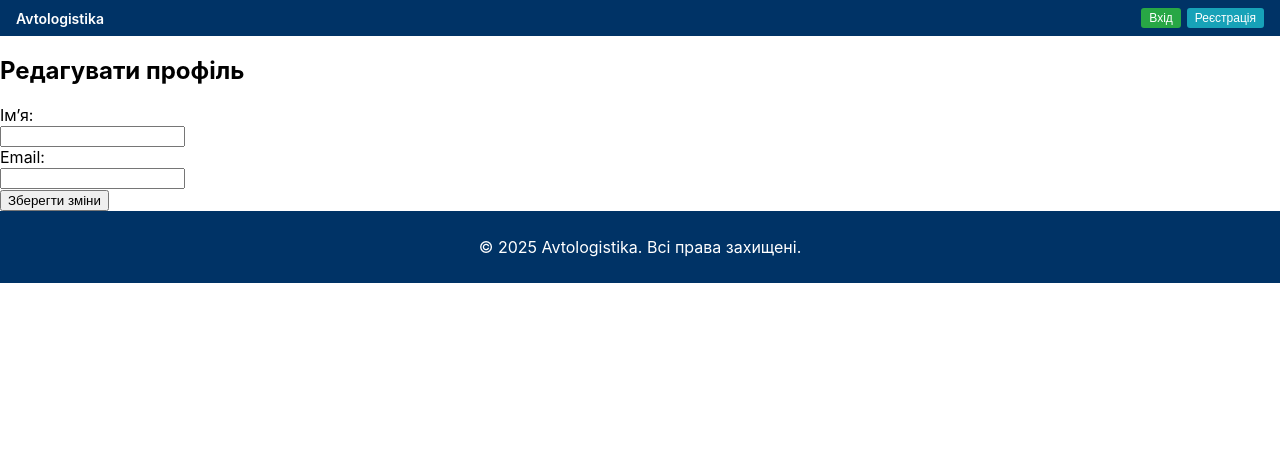
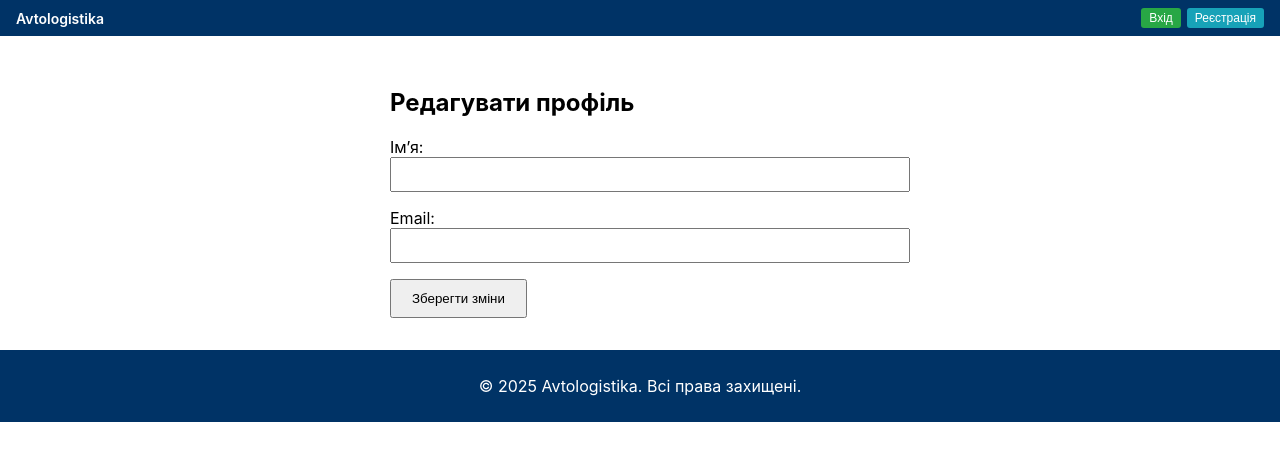
Before and after one commit to i-budonnyi/home, a React (Create React App) app: page /edit-profile in a window 1280 px wide. Shown: the top 460 px of the page. Built offline with nearby package versions, Linux system fonts and the light colour scheme.

Commit message:
feat: додано EditProfilePage з GET/PATCH

```diff
--- a/src/components/EditProfilePage/EditProfilePage.js
+++ b/src/components/EditProfilePage/EditProfilePage.js
@@ -3,72 +3,75 @@ import React, { useState, useEffect } from 'react';
 const EditProfilePage = () => {
   const [name, setName] = useState('');
   const [email, setEmail] = useState('');
-  // ... інші поля профілю, за потреби
   const [error, setError] = useState('');
   const [success, setSuccess] = useState(false);
 
+  // Завантаження профілю при першому рендері
   useEffect(() => {
-    // Отримати поточний профіль при завантаженні компонента
-    const token = localStorage.getItem('token'); // отримуємо токен, збережений при авторизації
-    if (!token) {
-      return; // Можна перенаправити на логін або обробити відсутність токена
-    }
+    const token = localStorage.getItem('token');
+    if (!token) return;
+
     fetch(`${process.env.REACT_APP_API_BASE_URL}/api/self/profile`, {
       method: 'GET',
-      headers: { 'Authorization': `Bearer ${token}` }
+      headers: {
+        'Authorization': `Bearer ${token}`
+      }
     })
-      .then(res => res.ok ? res.json() : Promise.reject(res.status))
+      .then(res => {
+        if (!res.ok) throw new Error(`HTTP ${res.status}`);
+        return res.json();
+      })
       .then(data => {
-        // заповнюємо стан початковими значеннями профілю
-        setName(data.name);
-        setEmail(data.email);
-        // ... встановити інші поля
+        setName(data.name || '');
+        setEmail(data.email || '');
       })
-      .catch(errStatus => {
-        console.error('Failed to load profile, status:', errStatus);
+      .catch(err => {
+        console.error('❌ Помилка завантаження профілю:', err);
+        setError('Не вдалося завантажити профіль.');
       });
   }, []);
 
+  // Відправка змін на сервер
   const handleSubmit = async (e) => {
     e.preventDefault();
     setError('');
     setSuccess(false);
+
     const token = localStorage.getItem('token');
     if (!token) {
-      setError('Необхідно увійти в систему.');
+      setError('Необхідно увійти.');
       return;
     }
+
     try {
-      const response = await fetch(`${process.env.REACT_APP_API_BASE_URL}/api/self/profile`, {
+      const res = await fetch(`${process.env.REACT_APP_API_BASE_URL}/api/self/profile`, {
         method: 'PATCH',
         headers: {
           'Content-Type': 'application/json',
           'Authorization': `Bearer ${token}`
         },
-        body: JSON.stringify({ name, email /*, ...інші поля*/ })
+        body: JSON.stringify({ name, email })
       });
-      if (!response.ok) {
-        // Якщо статус не OK, викидаємо помилку з текстом статусу
-        throw new Error(`HTTP ${response.status}`);
-      }
-      // Припустимо, сервер повертає оновлені дані користувача:
-      const updatedUser = await response.json();
-      console.log('Profile updated:', updatedUser);
+
+      if (!res.ok) throw new Error(`HTTP ${res.status}`);
+      const data = await res.json();
+
+      console.log("✅ Оновлено:", data);
       setSuccess(true);
     } catch (err) {
-      console.error('Update failed:', err);
-      // Встановлюємо зрозуміле повідомлення про помилку для користувача
-      setError('Не вдалося оновити профіль. Спробуйте ще раз або пізніше.');
+      console.error("❌ Помилка оновлення:", err);
+      setError('Не вдалося оновити профіль.');
     }
   };
 
   return (
-    <div>
+    <div style={{ maxWidth: '500px', margin: '0 auto', padding: '2rem' }}>
       <h2>Редагувати профіль</h2>
       <form onSubmit={handleSubmit}>
         {error && <p style={{ color: 'red' }}>{error}</p>}
         {success && <p style={{ color: 'green' }}>Профіль успішно оновлено.</p>}
-        <div>
+
+        <div style={{ marginBottom: '1rem' }}>
           <label htmlFor="name">Імʼя:</label><br />
           <input
             id="name"
@@ -76,9 +79,11 @@ const EditProfilePage = () => {
             value={name}
             onChange={e => setName(e.target.value)}
             required
+            style={{ width: '100%', padding: '8px' }}
           />
         </div>
-        <div>
+
+        <div style={{ marginBottom: '1rem' }}>
           <label htmlFor="email">Email:</label><br />
           <input
             id="email"
@@ -86,10 +91,11 @@ const EditProfilePage = () => {
             value={email}
             onChange={e => setEmail(e.target.value)}
             required
+            style={{ width: '100%', padding: '8px' }}
           />
         </div>
-        {/* При необхідності додайте поля для інших даних профілю */}
-        <button type="submit">Зберегти зміни</button>
+
+        <button type="submit" style={{ padding: '10px 20px' }}>Зберегти зміни</button>
       </form>
     </div>
   );
```
